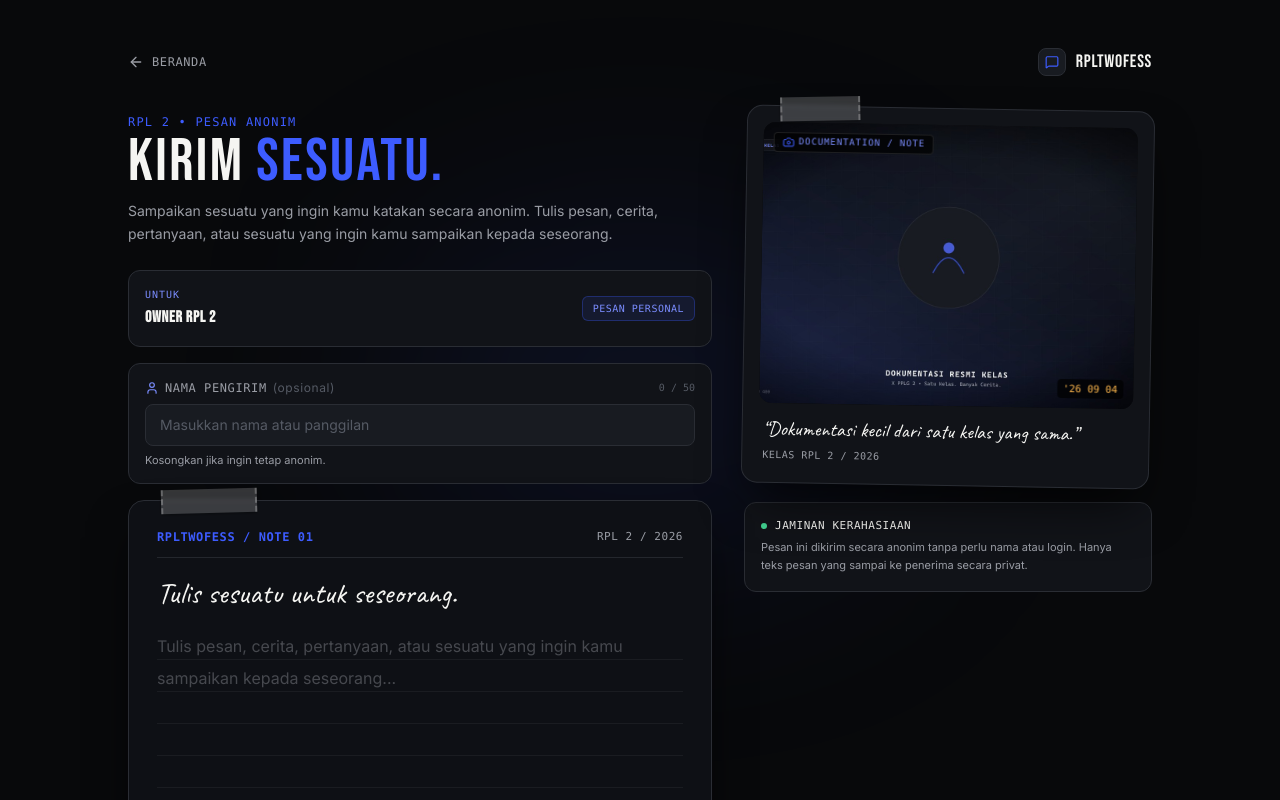
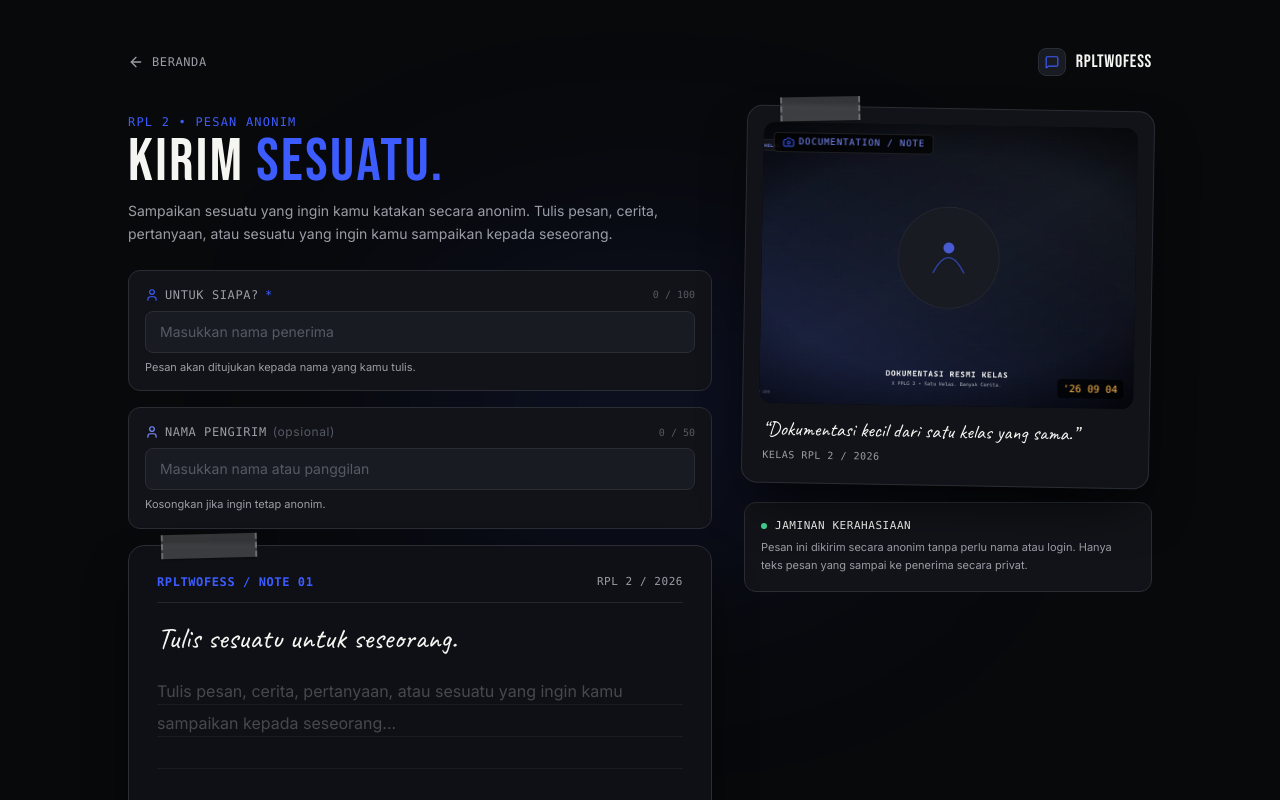
Before and after one commit to levistore/rpl2fess, a Next.js app: page /send in a window 1280 px wide. Shown: the top 800 px of the page. Built offline with nearby package versions, Linux system fonts and the light colour scheme; no server answers; the database is empty.

Commit message:
fix(send): manual required recipient input without default fallback to owner

```diff
--- a/app/dashboard/inbox/[id]/page.tsx
+++ b/app/dashboard/inbox/[id]/page.tsx
@@ -25,7 +25,7 @@ export default async function MessageDetailPage({
     <div className="p-4 sm:p-6 lg:p-10 max-w-4xl mx-auto w-full">
       <MessageDetailView
         message={message}
-        recipientName={settings.recipient_name || "Owner RPL 2"}
+        recipientName={message.recipient_name || "Seseorang"}
       />
     </div>
   );
--- a/app/dashboard/inbox/page.tsx
+++ b/app/dashboard/inbox/page.tsx
@@ -102,7 +102,7 @@ export default async function InboxPage({ searchParams }: InboxPageProps) {
             <MessageCard
               key={msg.id}
               message={msg}
-              recipientName={settings.recipient_name || "Owner RPL 2"}
+              recipientName={msg.recipient_name || "Seseorang"}
             />
           ))}
         </div>
--- a/app/send/page.tsx
+++ b/app/send/page.tsx
@@ -59,7 +59,6 @@ export default async function SendPage() {
             <SendForm
               acceptingMessages={settings.accepting_messages}
               maxLength={settings.max_length}
-              recipientName={settings.recipient_name || "Owner RPL 2"}
             />
 
             {/* Privacy note */}
--- a/components/messages/message-card.tsx
+++ b/components/messages/message-card.tsx
@@ -27,7 +27,7 @@ interface MessageCardProps {
   recipientName?: string;
 }
 
-export function MessageCard({ message, recipientName = "Owner RPL 2" }: MessageCardProps) {
+export function MessageCard({ message, recipientName = "Seseorang" }: MessageCardProps) {
   const { toast } = useToast();
   const [isRead, setIsRead] = React.useState(message.is_read);
   const [isUpdatingRead, setIsUpdatingRead] = React.useState(false);
--- a/components/messages/message-detail-view.tsx
+++ b/components/messages/message-detail-view.tsx
@@ -30,7 +30,7 @@ interface MessageDetailViewProps {
   recipientName?: string;
 }
 
-export function MessageDetailView({ message, recipientName = "Owner RPL 2" }: MessageDetailViewProps) {
+export function MessageDetailView({ message, recipientName = "Seseorang" }: MessageDetailViewProps) {
   const router = useRouter();
   const { toast } = useToast();
   const [isRead, setIsRead] = React.useState(message.is_read);
--- a/components/messages/send-form.tsx
+++ b/components/messages/send-form.tsx
@@ -19,15 +19,14 @@ import confetti from "canvas-confetti";
 interface SendFormProps {
   acceptingMessages: boolean;
   maxLength: number;
-  recipientName?: string;
 }
 
 export function SendForm({
   acceptingMessages,
   maxLength = 500,
-  recipientName = "Owner RPL 2",
 }: SendFormProps) {
   const [content, setContent] = React.useState("");
+  const [recipientName, setRecipientName] = React.useState("");
   const [senderName, setSenderName] = React.useState("");
   const [isLoading, setIsLoading] = React.useState(false);
   const [error, setError] = React.useState<string | null>(null);
@@ -35,16 +34,24 @@ export function SendForm({
 
   const handleSubmit = async (e: React.FormEvent) => {
     e.preventDefault();
-    if (!content.trim() || isLoading) return;
+    if (isLoading) return;
+
+    if (!recipientName.trim()) {
+      setError("Masukkan nama penerima terlebih dahulu.");
+      return;
+    }
+
+    if (!content.trim()) {
+      setError("Pesan tidak boleh kosong.");
+      return;
+    }
 
     setIsLoading(true);
     setError(null);
 
     const formData = new FormData();
     formData.append("content", content.trim());
-    if (recipientName.trim()) {
-      formData.append("recipient_name", recipientName.trim());
-    }
+    formData.append("recipient_name", recipientName.trim());
     if (senderName.trim()) {
       formData.append("sender_name", senderName.trim());
     }
@@ -76,6 +83,7 @@ export function SendForm({
 
   const handleReset = () => {
     setContent("");
+    setRecipientName("");
     setSenderName("");
     setError(null);
     setIsSuccess(false);
@@ -123,8 +131,8 @@ export function SendForm({
           </h2>
           <p className="text-sm text-[#9A9DA5] max-w-md mx-auto leading-relaxed">
             {senderName.trim()
-              ? `Pesanmu telah dikirim kepada ${recipientName} dengan nama "${senderName.trim()}".`
-              : `Pesanmu telah dikirim kepada ${recipientName} secara anonim.`}
+              ? `Pesanmu telah dikirim kepada ${recipientName.trim()} dengan nama "${senderName.trim()}".`
+              : `Pesanmu telah dikirim kepada ${recipientName.trim()} secara anonim.`}
           </p>
         </div>
 
@@ -154,25 +162,48 @@ export function SendForm({
 
   return (
     <form onSubmit={handleSubmit} className="space-y-4">
-      {/* 1. Recipient Target Header */}
-      <div className="p-4 rounded-xl bg-[#111318] border border-[#2A2D34] flex items-center justify-between gap-4">
-        <div className="space-y-0.5">
-          <span className="text-[10px] font-mono uppercase tracking-widest text-[#7B8DFF] block">
-            UNTUK
-          </span>
-          <span className="text-sm sm:text-base font-semibold text-[#F5F5F2] font-display uppercase tracking-tight">
-            {recipientName || "Owner RPL 2"}
+      {/* 1. Recipient Target Field (Wajib Diisi Sendiri) */}
+      <div className="p-4 rounded-xl bg-[#111318] border border-[#2A2D34] space-y-2">
+        <div className="flex items-center justify-between">
+          <label
+            htmlFor="recipient-name"
+            className="text-xs font-mono uppercase tracking-wider text-[#9A9DA5] flex items-center gap-1.5"
+          >
+            <User className="w-3.5 h-3.5 text-[#3D5CFF]" />
+            <span>UNTUK SIAPA?</span>
+            <span className="text-[#3D5CFF]">*</span>
+          </label>
+          <span className="text-[10px] font-mono text-[#555A64]">
+            {recipientName.length} / 100
           </span>
         </div>
-        <div className="px-2.5 py-1 rounded-md bg-[#3D5CFF]/10 border border-[#3D5CFF]/30 text-[10px] font-mono text-[#7B8DFF] uppercase tracking-wider">
-          PESAN PERSONAL
-        </div>
+        <input
+          id="recipient-name"
+          name="recipient_name"
+          type="text"
+          value={recipientName}
+          onChange={(e) => {
+            setRecipientName(e.target.value);
+            if (error) setError(null);
+          }}
+          maxLength={100}
+          placeholder="Masukkan nama penerima"
+          disabled={isLoading}
+          required
+          className="w-full rounded-lg bg-[#181B21] border border-[#2A2D34] px-3.5 py-2.5 text-xs sm:text-sm text-[#F5F5F2] placeholder-[#555A64] focus:outline-none focus:border-[#3D5CFF] focus:ring-1 focus:ring-[#3D5CFF] transition-all"
+        />
+        <p className="text-[11px] text-[#9A9DA5] leading-tight">
+          Pesan akan ditujukan kepada nama yang kamu tulis.
+        </p>
       </div>
 
       {/* 2. Optional Sender Name Field */}
       <div className="p-4 rounded-xl bg-[#111318] border border-[#2A2D34] space-y-2">
         <div className="flex items-center justify-between">
-          <label htmlFor="sender-name" className="text-xs font-mono uppercase tracking-wider text-[#9A9DA5] flex items-center gap-1.5">
+          <label
+            htmlFor="sender-name"
+            className="text-xs font-mono uppercase tracking-wider text-[#9A9DA5] flex items-center gap-1.5"
+          >
             <User className="w-3.5 h-3.5 text-[#7B8DFF]" />
             <span>NAMA PENGIRIM</span>
             <span className="text-[#555A64] font-sans lowercase">(opsional)</span>
@@ -233,7 +264,10 @@ export function SendForm({
           <textarea
             name="content"
             value={content}
-            onChange={(e) => setContent(e.target.value)}
+            onChange={(e) => {
+              setContent(e.target.value);
+              if (error) setError(null);
+            }}
             maxLength={maxLength}
             placeholder="Tulis pesan, cerita, pertanyaan, atau sesuatu yang ingin kamu sampaikan kepada seseorang..."
             rows={7}
@@ -280,7 +314,7 @@ export function SendForm({
           variant="primary"
           size="lg"
           isLoading={isLoading}
-          disabled={!content.trim() || isLoading}
+          disabled={!content.trim() || !recipientName.trim() || isLoading}
           className="w-full sm:w-auto px-7"
         >
           <Send className="w-4 h-4 mr-2" /> Kirim Pesan Anonim
--- a/lib/actions/messages.ts
+++ b/lib/actions/messages.ts
@@ -58,15 +58,22 @@ export async function sendAnonymousMessageAction(
     : null;
 
   const cleanRecipientName = validation.data.recipientName
-    ? sanitizeMessageContent(validation.data.recipientName).slice(0, 100).trim() || null
-    : null;
+    ? sanitizeMessageContent(validation.data.recipientName).slice(0, 100).trim()
+    : "";
+
+  if (!cleanRecipientName) {
+    return {
+      success: false,
+      error: "Masukkan nama penerima terlebih dahulu.",
+    };
+  }
 
   const supabase = await createClient();
 
   // 3. Check site settings (accepting_messages status)
   const { data: settings } = await supabase
     .from("site_settings")
-    .select("accepting_messages, max_length, recipient_name")
+    .select("accepting_messages, max_length")
     .eq("id", "default")
     .maybeSingle();
 
@@ -85,8 +92,7 @@ export async function sendAnonymousMessageAction(
     };
   }
 
-  const finalRecipientName =
-    cleanRecipientName || settings?.recipient_name || "Owner RPL 2";
+  const finalRecipientName = cleanRecipientName;
 
   // 4. Cryptographic privacy-preserving sender hash
   const senderHash = await generateSenderHash();
--- a/lib/validation/schemas.ts
+++ b/lib/validation/schemas.ts
@@ -33,8 +33,8 @@ export const messageSchema = z.object({
   recipientName: z
     .string()
     .trim()
-    .max(100, "Nama penerima maksimal 100 karakter")
-    .nullish(),
+    .min(1, "Masukkan nama penerima terlebih dahulu.")
+    .max(100, "Nama penerima maksimal 100 karakter"),
   turnstileToken: z.string().nullish(),
 });
 
```
